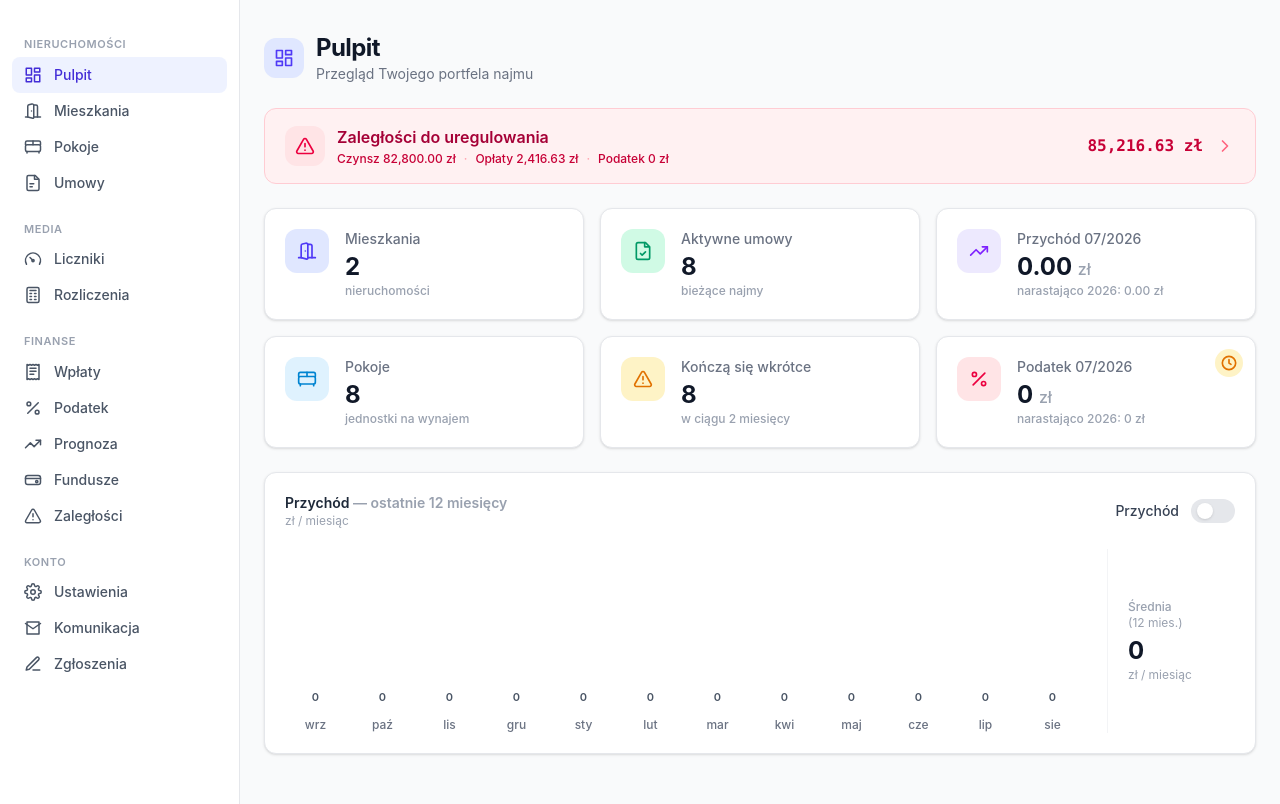
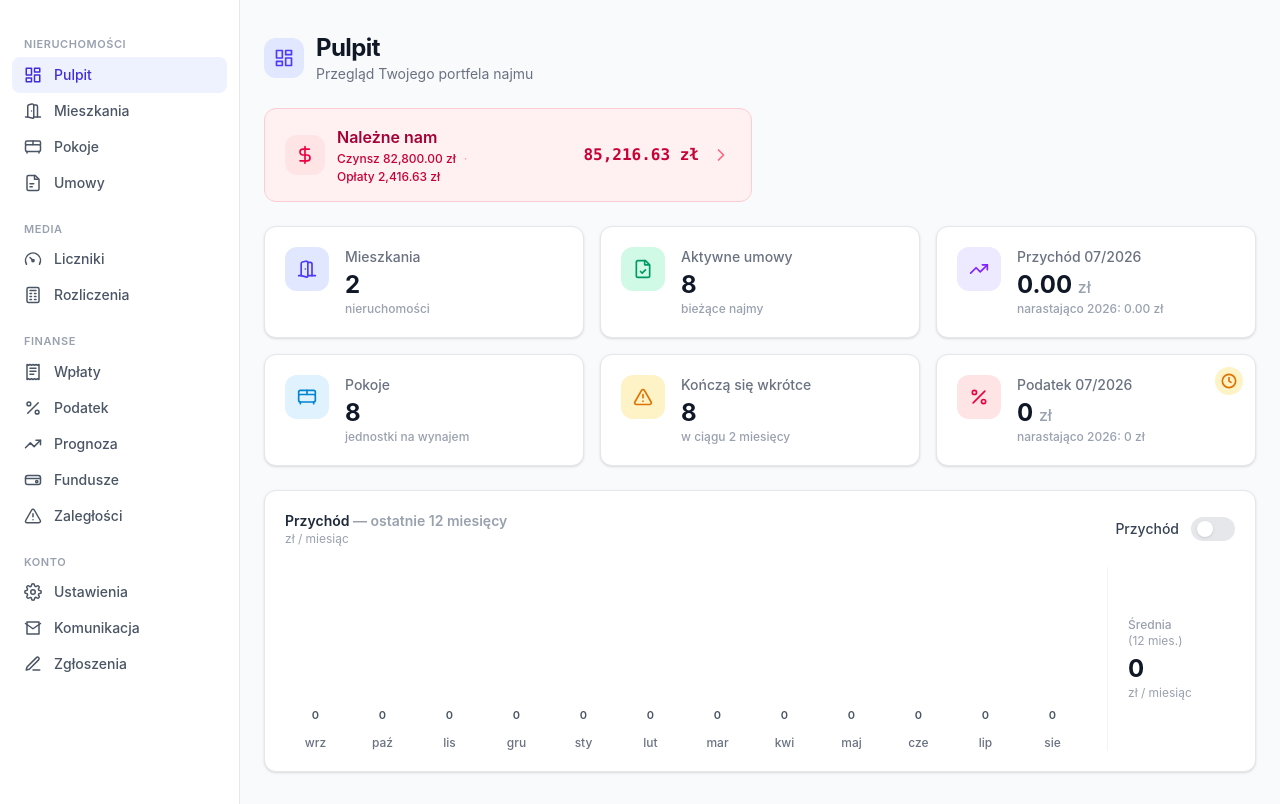
Before and after one commit to jdrwal/npbeta-py, a Django app: page / in a window 1280 px wide. Shown: the part 84-888 px from the top of the page. Run offline with Django 5.2, Linux system fonts and the light colour scheme; a user stored in the database is signed in; data comes from the database, SQL or seed files in the repository; data that the repository does not hold is empty; parts of the project's set-up code (start-up, migrations or seed data) failed here and were passed over.

Commit message:
feat(dashboard): split arrears alert into receivables vs payables cards

```diff
--- a/apps/core/templates/core/dashboard.html
+++ b/apps/core/templates/core/dashboard.html
@@ -11,25 +11,45 @@
 </div>
 
 {% if has_any_arrears %}
-<a href="{% url 'core:arrears' %}" class="mb-6 flex items-center justify-between gap-4 rounded-xl border border-rose-200 bg-rose-50 px-5 py-4 !no-underline transition-colors hover:border-rose-300 dark:border-rose-500/30 dark:bg-rose-500/10 dark:hover:border-rose-500/50">
+<div class="mb-6 grid gap-4 sm:grid-cols-2">
+    {% if receivable_total %}
+    <a href="{% url 'core:arrears' %}" class="flex items-center justify-between gap-4 rounded-xl border border-rose-200 bg-rose-50 px-5 py-4 !no-underline transition-colors hover:border-rose-300 dark:border-rose-500/30 dark:bg-rose-500/10 dark:hover:border-rose-500/50">
         <div class="flex min-w-0 items-center gap-3">
             <span class="grid h-10 w-10 shrink-0 place-items-center rounded-xl bg-rose-100 text-rose-600 dark:bg-rose-500/20 dark:text-rose-300">
-            <svg class="h-5 w-5" viewBox="0 0 24 24" fill="none" stroke="currentColor" stroke-width="2" stroke-linecap="round" stroke-linejoin="round"><path d="m21.73 18-8-14a2 2 0 0 0-3.48 0l-8 14A2 2 0 0 0 4 21h16a2 2 0 0 0 1.73-3Z"/><path d="M12 9v4M12 17h.01"/></svg>
+                <svg class="h-5 w-5" viewBox="0 0 24 24" fill="none" stroke="currentColor" stroke-width="2" stroke-linecap="round" stroke-linejoin="round"><path d="M12 2v20M17 5H9.5a3.5 3.5 0 0 0 0 7h5a3.5 3.5 0 0 1 0 7H6"/></svg>
             </span>
             <div class="min-w-0">
-            <div class="font-semibold text-rose-800 dark:text-rose-200">Zaległości do uregulowania</div>
+                <div class="font-semibold text-rose-800 dark:text-rose-200">Należne nam</div>
                 <div class="mt-0.5 flex flex-wrap items-center gap-x-2 gap-y-0.5 text-xs text-rose-700 dark:text-rose-300">
                     <span>Czynsz {{ rent_arrears_total|floatformat:2|intcomma }} zł</span><span class="text-rose-300 dark:text-rose-500/60">·</span>
-                <span>Opłaty {{ fee_arrears_total|floatformat:2|intcomma }} zł</span><span class="text-rose-300 dark:text-rose-500/60">·</span>
-                <span>Podatek {{ tax_unpaid_total|intcomma }} zł</span>
+                    <span>Opłaty {{ fee_arrears_total|floatformat:2|intcomma }} zł</span>
                 </div>
             </div>
         </div>
         <div class="flex shrink-0 items-center gap-3">
-        <span class="font-mono text-base font-semibold text-rose-700 dark:text-rose-300">{{ arrears_grand_total|floatformat:2|intcomma }} zł</span>
-        <svg class="h-5 w-5 text-rose-400 dark:text-rose-400" viewBox="0 0 24 24" fill="none" stroke="currentColor" stroke-width="2" stroke-linecap="round" stroke-linejoin="round"><path d="m9 18 6-6-6-6"/></svg>
+            <span class="font-mono text-base font-semibold text-rose-700 dark:text-rose-300">{{ receivable_total|floatformat:2|intcomma }} zł</span>
+            <svg class="h-5 w-5 text-rose-400" viewBox="0 0 24 24" fill="none" stroke="currentColor" stroke-width="2" stroke-linecap="round" stroke-linejoin="round"><path d="m9 18 6-6-6-6"/></svg>
         </div>
     </a>
+    {% endif %}
+    {% if payable_total %}
+    <a href="{% url 'core:arrears' %}" class="flex items-center justify-between gap-4 rounded-xl border border-amber-200 bg-amber-50 px-5 py-4 !no-underline transition-colors hover:border-amber-300 dark:border-amber-500/30 dark:bg-amber-500/10 dark:hover:border-amber-500/50">
+        <div class="flex min-w-0 items-center gap-3">
+            <span class="grid h-10 w-10 shrink-0 place-items-center rounded-xl bg-amber-100 text-amber-600 dark:bg-amber-500/20 dark:text-amber-300">
+                <svg class="h-5 w-5" viewBox="0 0 24 24" fill="none" stroke="currentColor" stroke-width="2" stroke-linecap="round" stroke-linejoin="round"><path d="M2 9a3 3 0 0 1 0 6v2a2 2 0 0 0 2 2h16a2 2 0 0 0 2-2v-2a3 3 0 0 1 0-6V7a2 2 0 0 0-2-2H4a2 2 0 0 0-2 2Z"/><path d="M13 5v2M13 17v2M13 11v2"/></svg>
+            </span>
+            <div class="min-w-0">
+                <div class="font-semibold text-amber-800 dark:text-amber-200">Nasze zobowiązania</div>
+                <div class="mt-0.5 text-xs text-amber-700 dark:text-amber-300">Podatek (ryczałt)</div>
+            </div>
+        </div>
+        <div class="flex shrink-0 items-center gap-3">
+            <span class="font-mono text-base font-semibold text-amber-700 dark:text-amber-300">{{ payable_total|floatformat:2|intcomma }} zł</span>
+            <svg class="h-5 w-5 text-amber-400" viewBox="0 0 24 24" fill="none" stroke="currentColor" stroke-width="2" stroke-linecap="round" stroke-linejoin="round"><path d="m9 18 6-6-6-6"/></svg>
+        </div>
+    </a>
+    {% endif %}
+</div>
 {% endif %}
 
 <div class="grid gap-4 sm:grid-cols-2 lg:grid-cols-3 lg:grid-flow-col lg:grid-rows-2">
--- a/apps/core/views.py
+++ b/apps/core/views.py
@@ -186,6 +186,9 @@ def dashboard(request: HttpRequest) -> HttpResponse:
     arrears_grand_total = (
         rent_arrears_total + fee_arrears_total + Decimal(tax_unpaid_total)
     )
+    # Split for the dashboard: what tenants owe us vs what we owe (tax).
+    receivable_total = rent_arrears_total + fee_arrears_total
+    payable_total = Decimal(tax_unpaid_total)
     has_any_arrears = bool(rent_arrear_items or fee_arrear_items or unpaid_tax)
 
     return render(
@@ -214,6 +217,8 @@ def dashboard(request: HttpRequest) -> HttpResponse:
             "fee_arrears_total": fee_arrears_total,
             "tax_unpaid_total": tax_unpaid_total,
             "arrears_grand_total": arrears_grand_total,
+            "receivable_total": receivable_total,
+            "payable_total": payable_total,
             "has_any_arrears": has_any_arrears,
         },
     )
```
Also changed, not shown: static/css/app.css. Lines whose indentation alone changed are shown as unchanged.
